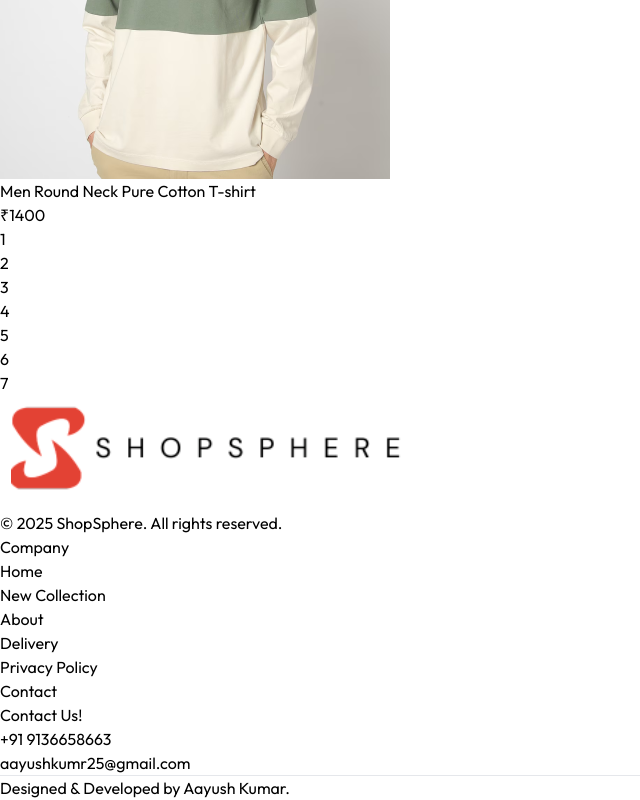
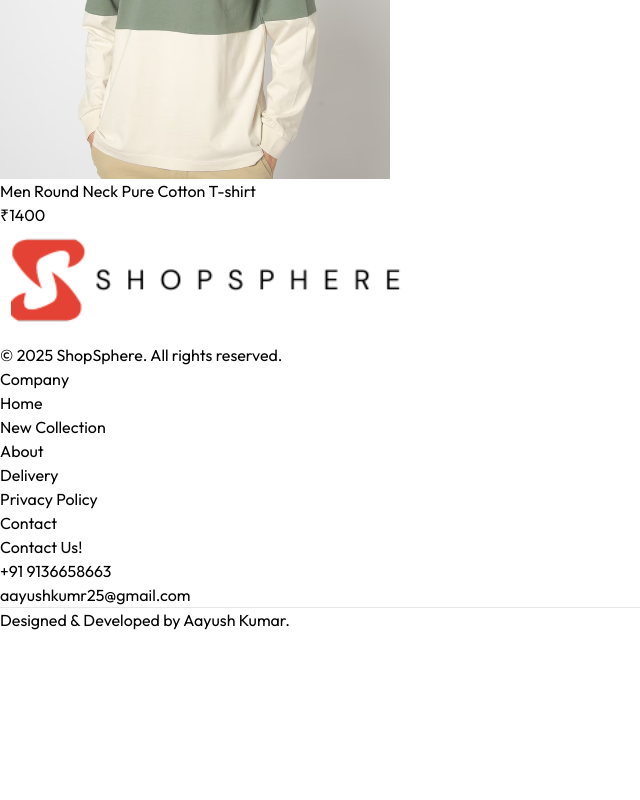
Before and after one commit to Aayushkumr/zoyride-assignment, a React (Vite) app: page /collection in a window 1280 px wide. Shown: the part 4624-5424 px from the top of the page, without its empty margins (0-640 px from the left). After the commit the page ends 5256 px from the top, so only its background shows below. Built offline with nearby package versions, Linux system fonts and the light colour scheme; a web font is replaced by a local one.

Commit message:
Bug Fixes

```diff
--- a/src/pages/Collection.jsx
+++ b/src/pages/Collection.jsx
@@ -3,7 +3,6 @@ import { ShopContext } from '../context/ShopContext';
 import { assets } from '../assets/assets';
 import Title from '../components/Title';
 import ProductItem from '../components/ProductItem';
-import Pagination from 'react-bootstrap/Pagination';
 
 const Collection = () => {
   const { products, search, showSearch } = useContext(ShopContext);
@@ -144,17 +143,6 @@ const Collection = () => {
           ))
         }
       </div>
-      <Pagination className='mt-4 flex justify-center'>
-        {[...Array(Math.ceil(filteredProducts.length / productsPerPage)).keys()].map(number => (
-          <Pagination.Item
-            key={number + 1}
-            onClick={() => paginate(number + 1)}
-            className={`mx-1 px-3 py-1 border border-gray-300 rounded cursor-pointer hover:bg-gray-200 ${number + 1 === currentPage ? 'bg-gray-300' : ''}`}
-          >
-            {number + 1}
-          </Pagination.Item>
-        ))}
-      </Pagination>
     </div>
 	</div>
   );
```
